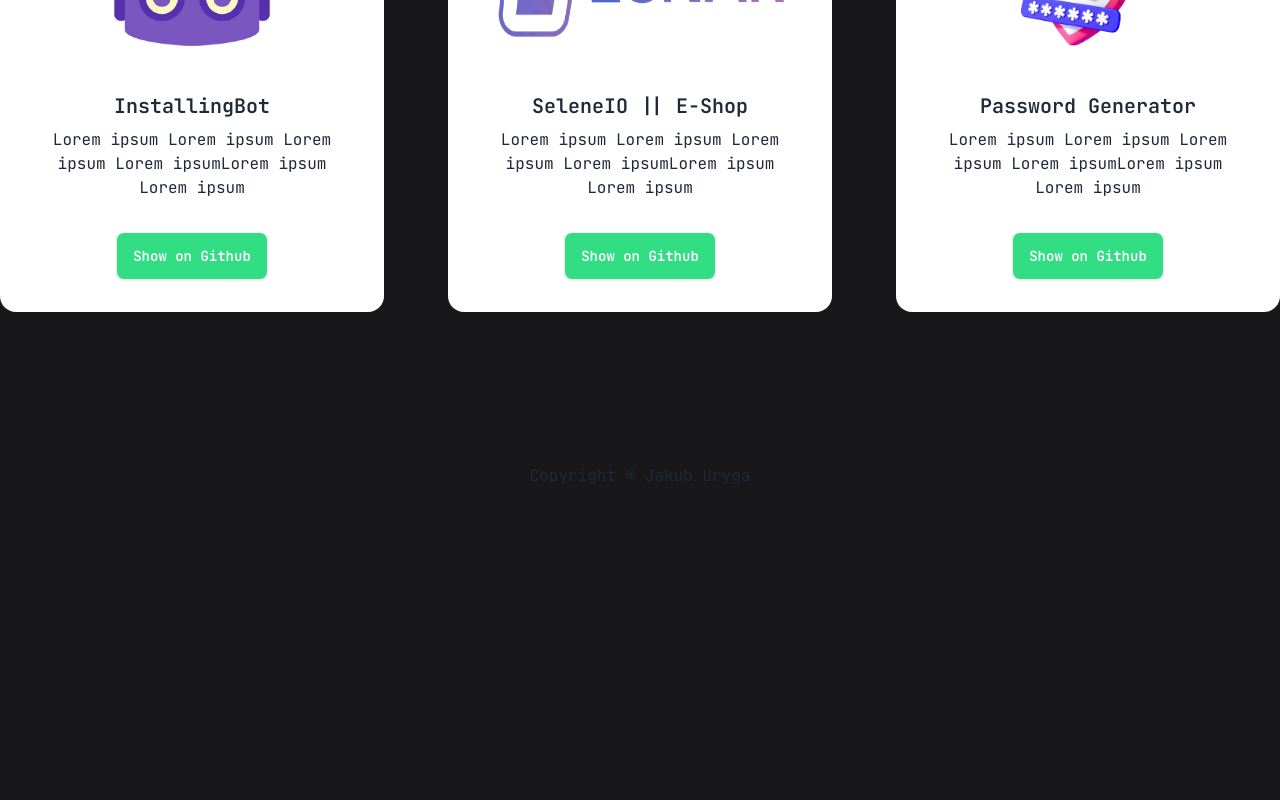
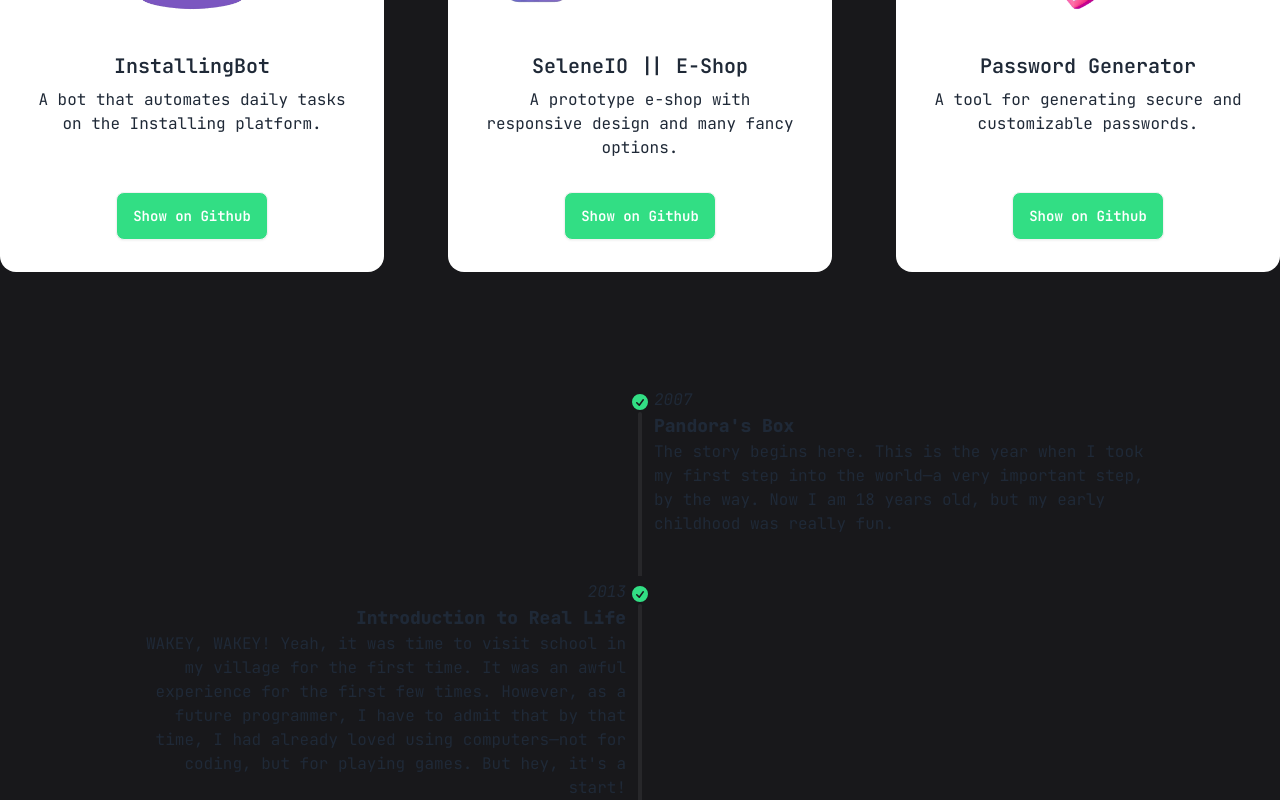
Before and after one commit to St1reX/portfolio-page, a React (Vite) app in the folder portfolio-react/: page / in a window 1280 px wide. Shown: the part 1620-2420 px from the top of the page. Before the commit the page ends 2148 px from the top, so only its background shows below. Built offline with nearby package versions, Linux system fonts and the light colour scheme; a web font is replaced by a local one.

Commit message:
+life story | footer updt | project sect updt

```diff
--- a/portfolio-react/src/App.jsx
+++ b/portfolio-react/src/App.jsx
@@ -4,6 +4,7 @@ import AnimatedBanner from './components/AnimatedBanner/AnimatedBanner';
 import SkillsSection from './components/SkillsSection/SkillsSection';
 import ProjectsSection from './components/ProjectsSection/ProjectsSection';
 import Footer from './components/Footer/Footer';
+import LifeStorySection from './components/lifeStorySection/lifeStorySections';
 
 function App() {
   return (
@@ -12,6 +13,7 @@ function App() {
       <AnimatedBanner />
       <SkillsSection />
       <ProjectsSection />
+      <LifeStorySection />
       <Footer />
       <img
         className="h-32 fixed bottom-0 right-0 -mb-4 cursor-pointer"
--- a/portfolio-react/src/components/Footer/Footer.jsx
+++ b/portfolio-react/src/components/Footer/Footer.jsx
@@ -1,7 +1,7 @@
 export default function Footer() {
   return (
     <>
-      <div className="w-full px-24 py-10 flex justify-center align-middle">
+      <div className="w-full px-24 py-10 flex justify-center align-middle bg-zinc-800">
         Copyright ® Jakub Uryga
       </div>
     </>
--- /dev/null
+++ b/portfolio-react/src/components/LifeStorySection/LifeStoryData/LifeStoryData.jsx
@@ -0,0 +1,28 @@
+const LifeStoryData = [
+  {
+    year: '2007',
+    title: "Pandora's Box",
+    description:
+      'The story begins here. This is the year when I took my first step into the world—a very important step, by the way. Now I am 18 years old, but my early childhood was really fun.',
+  },
+  {
+    year: '2013',
+    title: 'Introduction to Real Life',
+    description:
+      "WAKEY, WAKEY! Yeah, it was time to visit school in my village for the first time. It was an awful experience for the first few times. However, as a future programmer, I have to admit that by that time, I had already loved using computers—not for coding, but for playing games. But hey, it's a start!",
+  },
+  {
+    year: '2021',
+    title: 'New Place, New Problems',
+    description:
+      'By this time, I had finished primary school. It was decision time. At first, I was sure I wanted to become a doctor, but (thank God!) I decided to pursue programming instead. By the way, I really liked my primary school years. I made a few friendships that have lasted to this day. One sad thing about the education system, though, is that no institution truly prepares you to become a programmer...',
+  },
+  {
+    year: '2025',
+    title: 'Nobody Said It Would Be Easy',
+    description:
+      "As of now, I haven't changed my plans. I still want to be a Full-Stack Developer. I'm doing my best—learning and putting my heart into it—but sometimes it's really hard. Wishing myself all the best, I'm off to code something 😊.",
+  },
+];
+
+export default LifeStoryData;
--- /dev/null
+++ b/portfolio-react/src/components/LifeStorySection/LifeStorySections.jsx
@@ -0,0 +1,42 @@
+import LifeStoryData from './LifeStoryData/LifeStoryData';
+
+export default function LifeStorySection() {
+  return (
+    <div className="w-full px-32">
+      <ul className="timeline timeline-snap-icon max-md:timeline-compact timeline-vertical">
+        {LifeStoryData.map((record, index) => (
+          <li className="group">
+            <div className="timeline-middle">
+              <svg
+                xmlns="http://www.w3.org/2000/svg"
+                viewBox="0 0 20 20"
+                fill="currentColor"
+                className="h-5 w-5 text-main-green"
+              >
+                <path
+                  fillRule="evenodd"
+                  d="M10 18a8 8 0 100-16 8 8 0 000 16zm3.857-9.809a.75.75 0 00-1.214-.882l-3.483 4.79-1.88-1.88a.75.75 0 10-1.06 1.061l2.5 2.5a.75.75 0 001.137-.089l4-5.5z"
+                  clipRule="evenodd"
+                />
+              </svg>
+            </div>
+            <div
+              className={
+                index % 2 === 0
+                  ? 'timeline-end md:mb-10'
+                  : 'timeline-start mb-10 md:text-end'
+              }
+            >
+              <time className="font-mono italic">{record.year}</time>
+              <div className="text-lg font-black duration-500 group-hover:tracking-wider">
+                {record.title}
+              </div>
+              {record.description}
+            </div>
+            <hr className="bg-zinc-800" />
+          </li>
+        ))}
+      </ul>
+    </div>
+  );
+}
--- a/portfolio-react/src/components/ProjectsSection/ProjectContainer/ProjectContainer.jsx
+++ b/portfolio-react/src/components/ProjectsSection/ProjectContainer/ProjectContainer.jsx
@@ -12,7 +12,7 @@ export default function ProjectContainer({
   const [ref, isVisible] = useAnimateOnScroll();
 
   return (
-    <div className="m-8">
+    <div className="m-8 flex">
       <div
         ref={ref}
         className={`card bg-base-100 w-96 duration-700 ${
@@ -23,7 +23,7 @@ export default function ProjectContainer({
           <img
             src={pathCore + imgData.name}
             alt={imgData.alt}
-            className="rounded-xl h-[170px]"
+            className="rounded-xl h-[130px]"
           />
         </figure>
         <div className="card-body items-center text-center">
--- a/portfolio-react/src/components/ProjectsSection/ProjectsData/ProjectsData.jsx
+++ b/portfolio-react/src/components/ProjectsSection/ProjectsData/ProjectsData.jsx
@@ -2,22 +2,20 @@ const projectsData = [
   {
     photoData: { name: 'InstallingBot.png', alt: 'InstallingBot' },
     title: 'InstallingBot',
-    description:
-      'Lorem ipsum Lorem ipsum Lorem ipsum Lorem ipsumLorem ipsum Lorem ipsum',
+    description: 'A bot that automates daily tasks on the Installing platform.',
     redirection: 'https://github.com/St1reX/installing-bot.git',
   },
   {
-    photoData: { name: 'SeleneIO.png', alt: 'InstallingBot' },
+    photoData: { name: 'SeleneIO.png', alt: 'SeleneIO' },
     title: 'SeleneIO || E-Shop',
     description:
-      'Lorem ipsum Lorem ipsum Lorem ipsum Lorem ipsumLorem ipsum Lorem ipsum',
+      'A prototype e-shop with responsive design and many fancy options.',
     redirection: 'https://github.com/St1reX/Selene.io.git',
   },
   {
-    photoData: { name: 'PasswordGenerator.png', alt: 'InstallingBot' },
+    photoData: { name: 'PasswordGenerator.png', alt: 'Password Generator' },
     title: 'Password Generator',
-    description:
-      'Lorem ipsum Lorem ipsum Lorem ipsum Lorem ipsumLorem ipsum Lorem ipsum',
+    description: 'A tool for generating secure and customizable passwords.',
     redirection: 'https://github.com/St1reX/password-generator.git',
   },
 ];
--- a/portfolio-react/src/components/ProjectsSection/ProjectsSection.jsx
+++ b/portfolio-react/src/components/ProjectsSection/ProjectsSection.jsx
@@ -8,12 +8,12 @@ export default function ProjectsSection() {
     <div className="py-20" id="Projects">
       <div className="flex justify-center">
         <h2 className="w-fit text-4xl text-white font-bold mb-6 relative">
-          My Projects
+          #Projects
         </h2>
       </div>
 
       <div className="flex justify-center align-middle">
-        {projectsData.map((projectData, index) => (
+        {projectsData.map((projectData) => (
           <ProjectContainer
             key={projectData.photoData.name}
             cardTitle={projectData.title}
--- a/portfolio-react/src/components/SkillsSection/SkillsSection.jsx
+++ b/portfolio-react/src/components/SkillsSection/SkillsSection.jsx
@@ -32,7 +32,7 @@ export default function SkillsSection() {
       >
         <div className="flex flex-col max-w-[50%] min-h-[40vh] min-w-[320px] mt-10">
           <h2 className="w-fit text-4xl text-white font-bold mb-6 relative">
-            My Skills
+            #Skills
             <span className="absolute left-0 bottom-0 h-1 bg-main-green w-0 group-hover:w-full transition-all duration-500"></span>
           </h2>
           <p>
--- a/portfolio-react/src/hooks/useAnimateOnScroll.jsx
+++ b/portfolio-react/src/hooks/useAnimateOnScroll.jsx
@@ -11,7 +11,7 @@ export default function useAnimateOnScroll() {
           setIsVisible(true);
         }
       },
-      { threshold: 0.5 }
+      { threshold: 0.4 }
     );
 
     if (ref.current) {
```
Also changed, not shown: portfolio-react/src/components/LifeStorySection/LifeStorySections.css (added).
